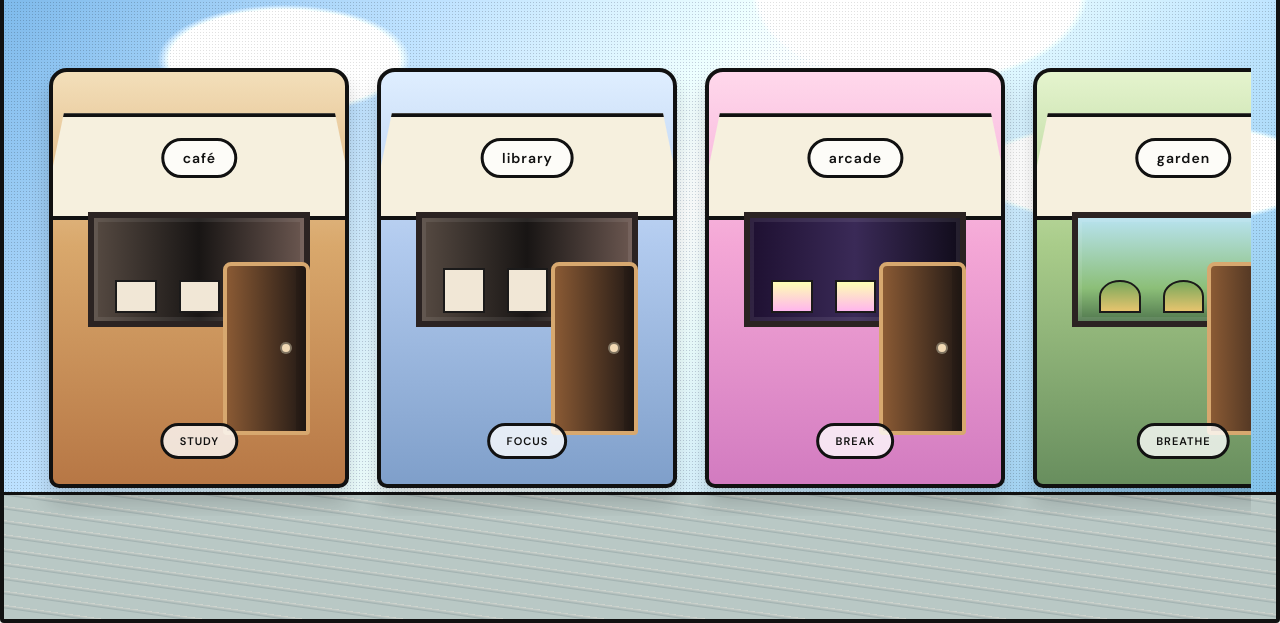
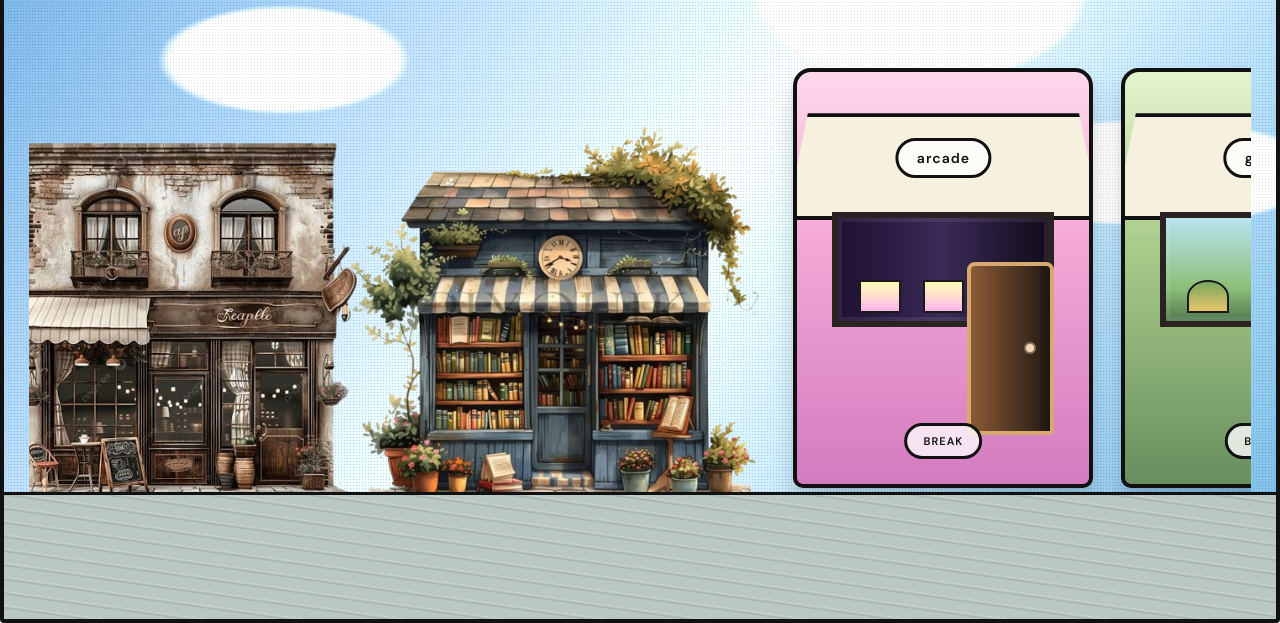
Before and after one commit to afseenk/focus-cafe, a plain HTML site: page index.html in a window 1280 px wide. Shown: the part 177-800 px from the top of the page. Drawn offline with Linux system fonts and the light colour scheme.

Commit message:
Update changes

```diff
--- a/index.html
+++ b/index.html
@@ -26,26 +26,12 @@
 
       <div class="street-scene" id="streetScroll" aria-label="Shops along the street">
         <div class="street-strip">
-          <button class="shop shop-cafe" type="button" data-shop="cafe" aria-label="Enter the cafe">
-            <span class="shop-sign">café</span>
-            <span class="shop-window">
-              <span></span>
-              <span></span>
-              <span></span>
-            </span>
-            <span class="shop-door"><span class="door-knob"></span></span>
-            <span class="shop-badge">study</span>
+          <button class="shop shop-cafe shop-image-card" type="button" data-shop="cafe" aria-label="Enter the cafe">
+            <img class="shop-image" src="coffeeshop.png" alt="" />
           </button>
 
-          <button class="shop shop-library" type="button" data-shop="library" aria-label="Enter the library">
-            <span class="shop-sign">library</span>
-            <span class="shop-window bookshelf">
-              <span></span>
-              <span></span>
-              <span></span>
-            </span>
-            <span class="shop-door"><span class="door-knob"></span></span>
-            <span class="shop-badge">focus</span>
+          <button class="shop shop-library shop-image-card" type="button" data-shop="library" aria-label="Enter the library">
+            <img class="shop-image" src="library.png" alt="" />
           </button>
 
           <button class="shop shop-arcade" type="button" data-shop="arcade" aria-label="Enter the arcade">
--- a/style.css
+++ b/style.css
@@ -169,6 +169,7 @@ body[data-time-of-day="night"] .round-arrow {
 .ground {
   position: absolute;
   bottom: 0;
+  z-index: 2;
 
   height: 16%;
   width: 100%;
@@ -216,6 +217,7 @@ body[data-time-of-day="night"] .round-arrow {
 
 .street-scene {
   position: absolute;
+  z-index: 1;
   inset: 18% 2% 13%;
   overflow-x: auto;
   overflow-y: hidden;
@@ -375,6 +377,48 @@ body[data-time-of-day="night"] .round-arrow {
 
 .shop-library {
   background: linear-gradient(180deg, #dfeeff, #b1caee 42%, #7f9fca 100%);
+}
+
+.shop.shop-image-card {
+  flex: 0 0 clamp(300px, 38vw, 420px);
+  height: 100%;
+  min-height: 0;
+  top: 24px;
+  border: 0;
+  padding: 0;
+  background: transparent;
+  box-shadow: none;
+}
+
+.shop-image-card:first-child {
+  margin-left: -80px;
+}
+
+.shop-image-card + .shop-image-card {
+  margin-left: -72px;
+}
+
+.shop-cafe.shop-image-card,
+.shop-library.shop-image-card {
+  top: 44px;
+}
+
+.shop.shop-image-card::before {
+  content: none;
+}
+
+.shop-image {
+  display: block;
+  width: 100%;
+  height: auto;
+  max-height: 100%;
+  object-fit: contain;
+  pointer-events: none;
+}
+
+.shop.shop-image-card:hover,
+.shop.shop-image-card:focus-visible {
+  box-shadow: none;
 }
 
 .shop-arcade {
```
Also changed, not shown: coffeeshop.png (added), library.png (added).
